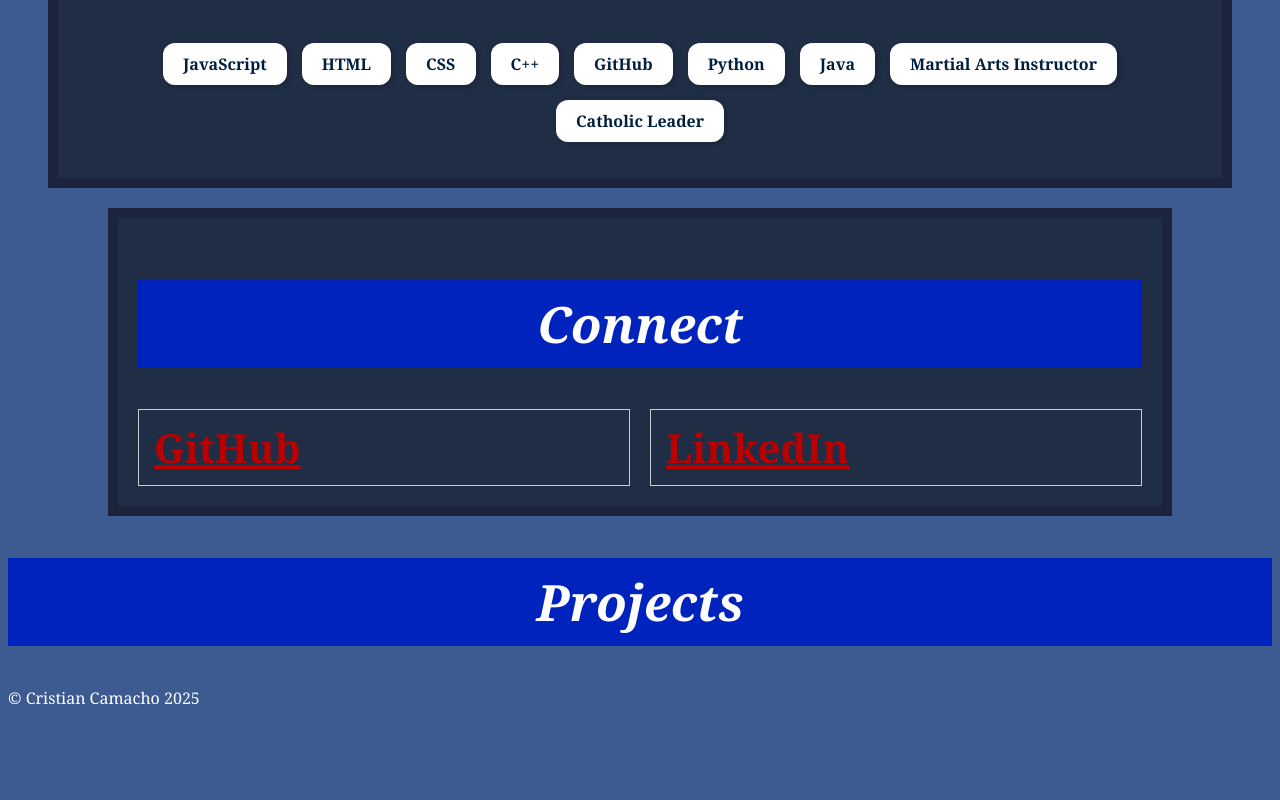
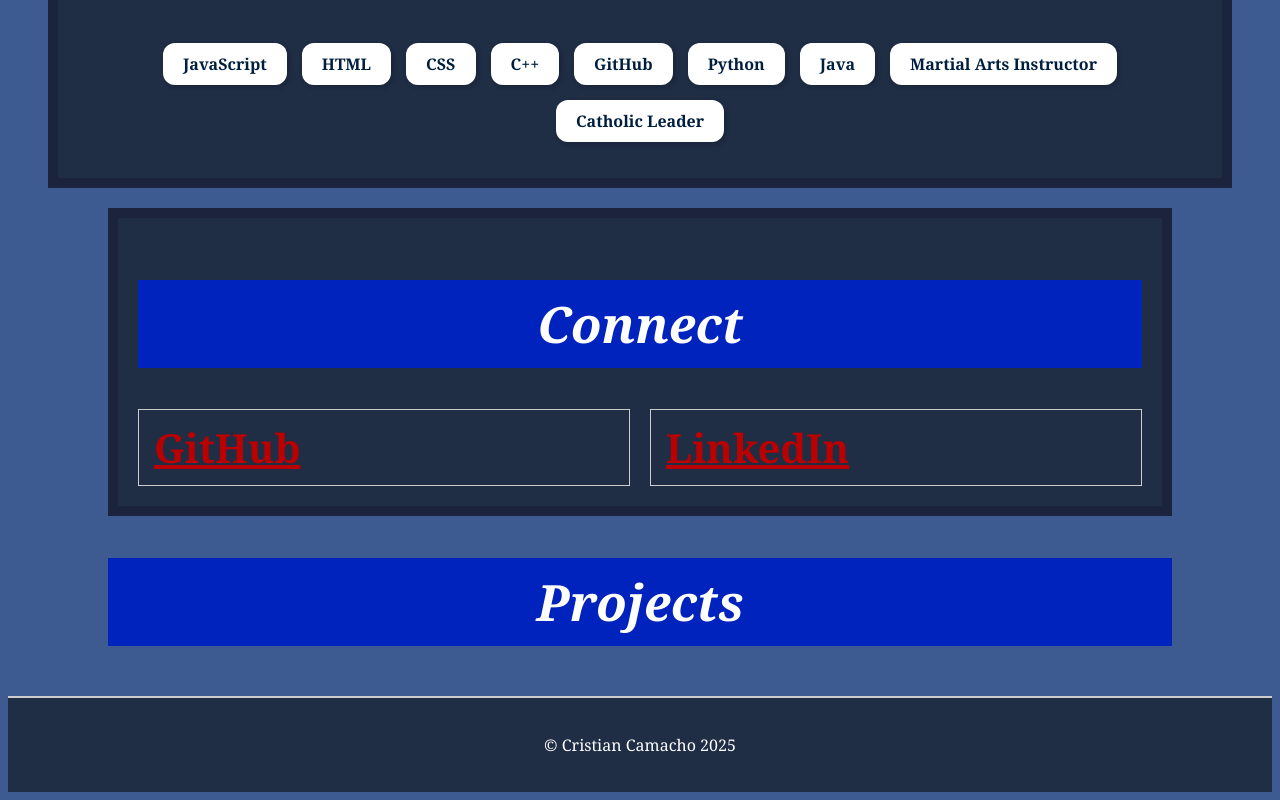
Before and after one commit to Cristian184/Cristian-Camacho-Kepler, a plain HTML site: page index.html in a window 1280 px wide. Shown: the part 1827-2627 px from the top of the page. Before the commit the page ends 2552 px from the top, so only its background shows below. Drawn offline with Linux system fonts and the light colour scheme.

Commit message:
Update index.css

```diff
--- a/css/index.css
+++ b/css/index.css
@@ -126,7 +126,7 @@ h2 {
         align-items: center;
     }
 
-    #About, #Experience, #Connect {
+    #About, #Experience, #Connect, #Links, #Projects {
         margin: 20px 100px;
         background-color: #1f2d45;
     }
@@ -161,3 +161,13 @@ h2 {
     font-weight: bold;
     box-shadow: 2px 2px 5px rgba(0,0,0,0.2);
 }
+
+footer {
+    text-align: center;
+    padding: 20px;
+    background-color: #1f2d45;
+    color: #ffffff;
+    margin-top: 50px;
+    border-top: 2px solid #ccc;
+    font-size: 16px;
+}
```
